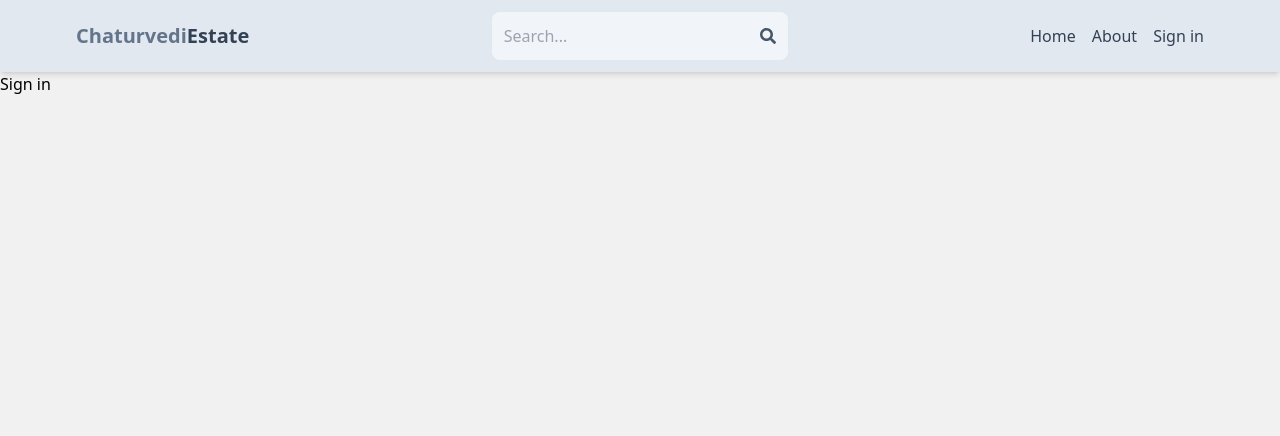
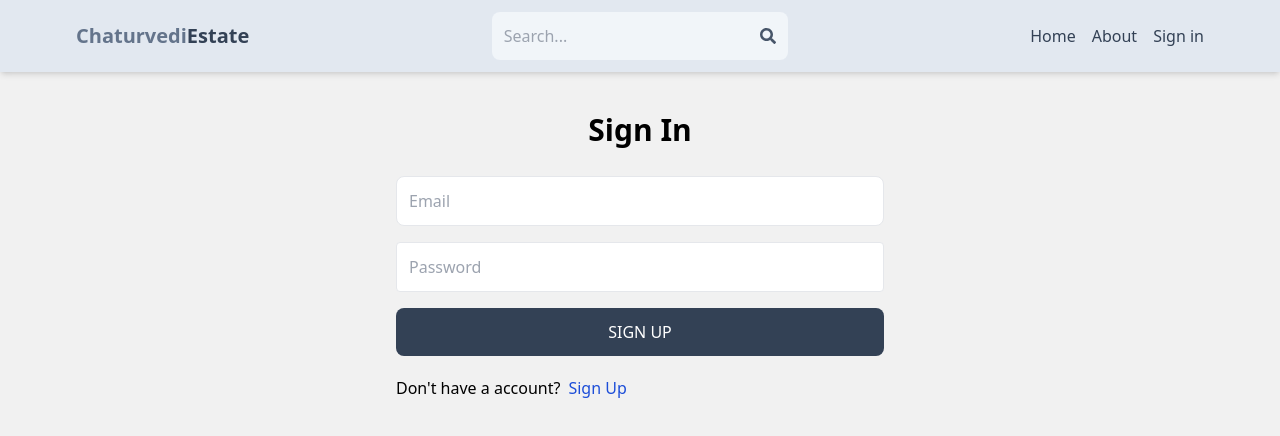
Before and after one commit to ArchitRVCE/mernEstate, a React (Vite) app in the folder client/: page /sign-in in a window 1280 px wide. Shown: the top 436 px of the page. Built offline with nearby package versions, Linux system fonts and the light colour scheme.

Commit message:
signin complete

```diff
--- a/client/src/Pages/SignIn.jsx
+++ b/client/src/Pages/SignIn.jsx
@@ -1,10 +1,57 @@
-import React from 'react'
+import React,{useState} from 'react'
+import { Link,useNavigate } from 'react-router-dom'
 
 function SignIn() {
+        const [formData,setformData] = useState({});
+        const [error,setError] = useState('');
+        const [loading,setLoading] = useState(false);
+        const navigate = useNavigate();
+        const handleChange = (e) => {
+          setformData({...formData,[e.target.id]:e.target.value});
+        }
+        const handleSubmit = async(e) =>{
+          e.preventDefault();
+          try {
+            setLoading(true);
+            const res = await fetch("/api/auth/signin",{
+              method: "post",
+              headers: {
+                "Content-Type":"application/json",
+              },
+              body: JSON.stringify(formData),
+            });
+            const data = await res.json();
+            if(data.success === false){
+              setError(data.message);
+              setLoading(false);
+              return
+            }
+            setError(null);
+            setLoading(false);
+            navigate("/");
+          } catch (error) {
+            setLoading(false);
+            setError(error.message);
+          }
+        }
   return (
-    <div>
-        Sign in
+    <>
+     <div className='p-3 max-w-lg mx-auto'>
+      <h1 className='text-3xl text-center font-semibold my-7'>Sign In</h1>
+      <form className='flex flex-col gap-4' onSubmit={handleSubmit}>
+        <input type='email' className='border p-3 rounded-lg' placeholder='Email' id='email' onChange={handleChange}/>
+        <input type='password' className='border p-3 rounded -lg' placeholder='Password' id='password' onChange={handleChange}/>
+        <button disabled={loading} className='bg-slate-700 text-white p-3 rounded-lg uppercase hover:opacity-95'>{loading ? 'Loading': 'Sign Up'}</button>
+      </form>
+      <div className='flex gap-2 mt-5'>
+        <p>Don't have a account?</p>
+        <Link to={'/sign-up'}>
+          <span className='text-blue-700'>Sign Up</span>
+        </Link>
+      </div>
+      {error && <p className='text-red-500 mt-5'>{error}</p>}
     </div>
+    </>
   )
 }
 
```
